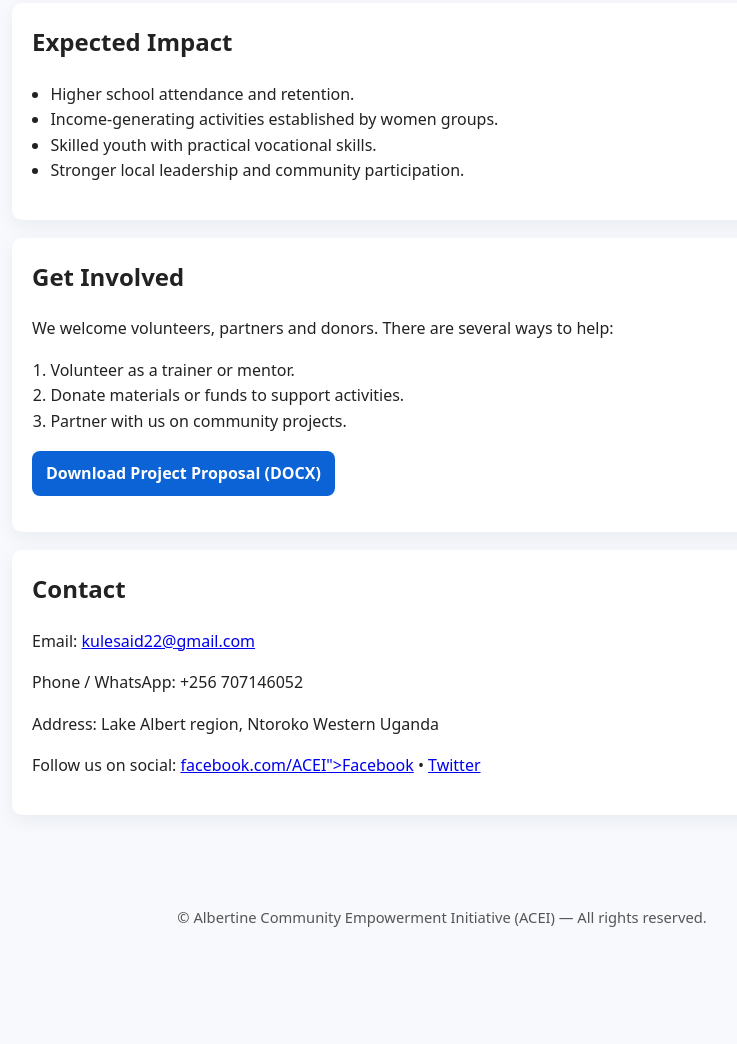
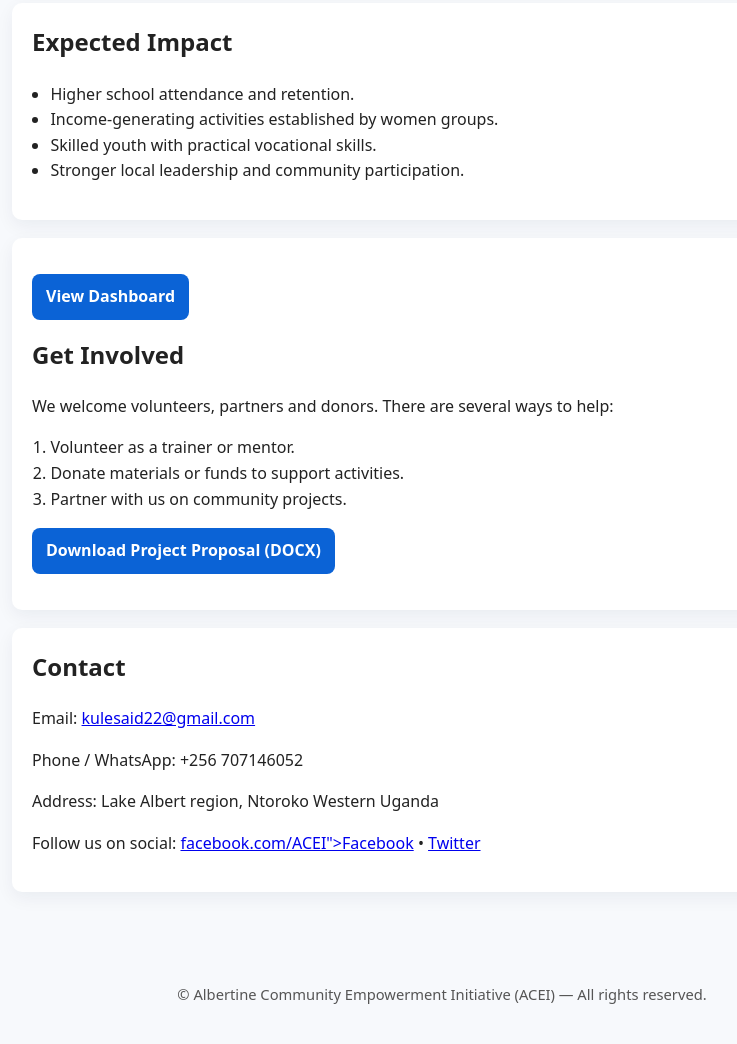
Before and after one commit to kulesaid22-creator/ACEI-website, a plain HTML site: page index.html in a window 1280 px wide. Shown: the part 665-1709 px from the top of the page, without its empty margins (198-935 px from the left). Before the commit the page ends 1647 px from the top, so only its background shows below. Drawn offline with Linux system fonts and the light colour scheme.

Commit message:
Update index.html

```diff
--- a/index.html
+++ b/index.html
@@ -42,6 +42,7 @@
     </section>
 
     <section id="get-involved" class="card">
+      <p><a class="btn" href="dashboard.html">View Dashboard</a></p>
       <h2>Get Involved</h2>
       <p>We welcome volunteers, partners and donors. There are several ways to help:</p>
       <ol>
```
